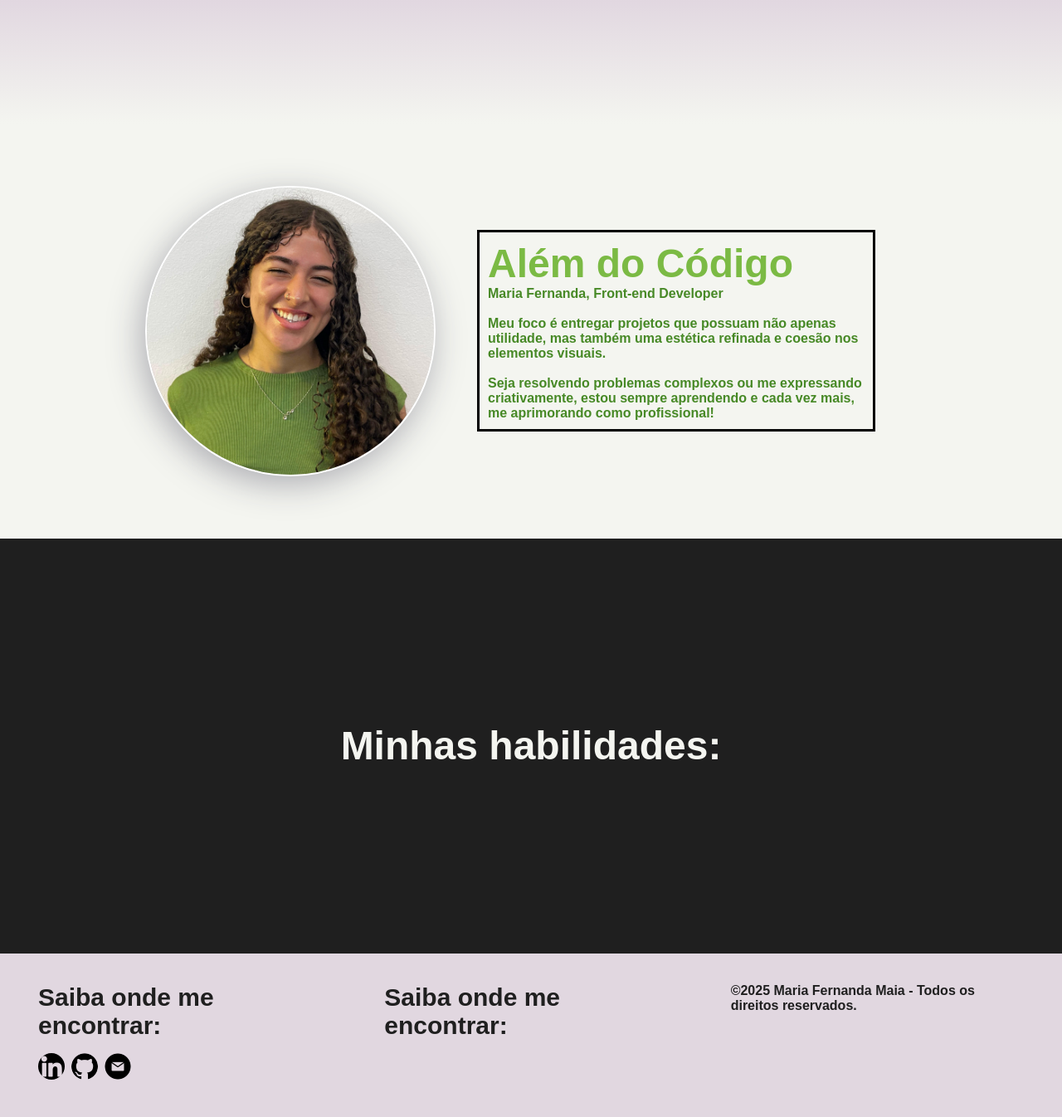
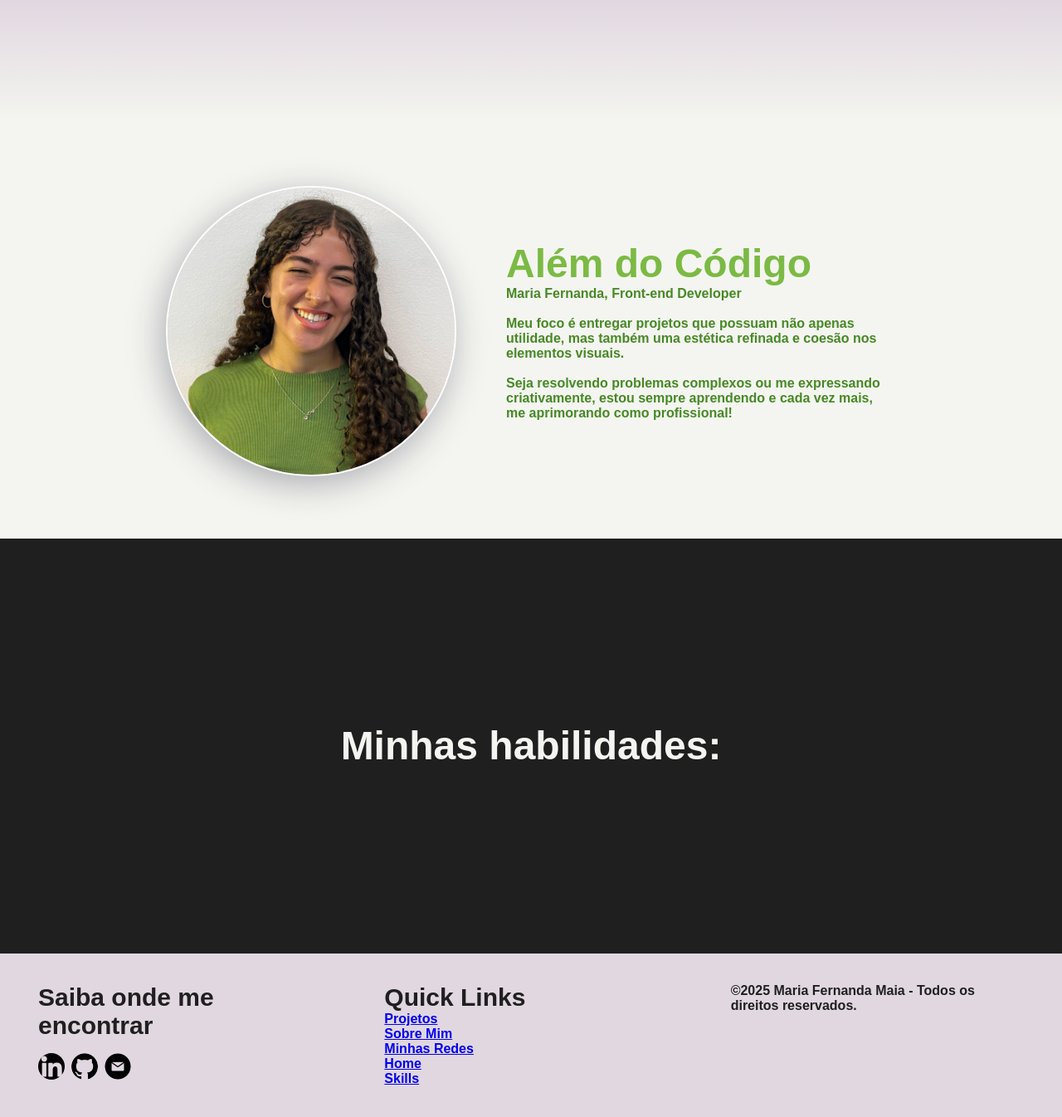
Before and after one commit to mafenandaup/Portifolio-dev, a React (Vite) app in the folder portifolio-main/: page / in a window 1280 px wide. Shown: the part 412-1758 px from the top of the page at 83% size. Built offline with nearby package versions, Linux system fonts and the light colour scheme; a web font is replaced by a local one.

Commit message:
refactor(routes fix later pls)

```diff
--- a/portifolio-main/src/pages/home/sections/About/About.css
+++ b/portifolio-main/src/pages/home/sections/About/About.css
@@ -28,7 +28,6 @@ h1 {
 article {
     width: 60vh;
     padding: 10px;
-    border: 3px solid black;
     color: var(--mantis);
 
 }
--- a/portifolio-main/src/pages/home/sections/About/About.jsx
+++ b/portifolio-main/src/pages/home/sections/About/About.jsx
@@ -11,8 +11,12 @@ function About() {
                     <p>Maria Fernanda, Front-end Developer</p><br />
                     <p>Meu foco é entregar projetos que possuam não apenas utilidade, mas também uma estética refinada e coesão nos elementos visuais. </p><br />
                     <p>Seja resolvendo problemas complexos ou me expressando criativamente, estou sempre aprendendo e cada vez mais, me aprimorando como profissional!  </p>
+                    <div className='formacao-cv'>
+                        <div className='formacao'></div>
+                        <div className='formacao'></div>
+                    </div>
                 </article>
-                <div className='formacao-cv'></div>
+
             </section>
         </>
     );
--- a/portifolio-main/src/pages/home/sections/Contact/Contact.jsx
+++ b/portifolio-main/src/pages/home/sections/Contact/Contact.jsx
@@ -1,14 +1,19 @@
 import './Contact.css'
+import React from 'react';
 import GHLogo from "../../../../assets/imgs/githubicon.png";
 import LKDLogo from "../../../../assets/imgs/linkedinicon.png";
 import EMAILLogo from "../../../../assets/imgs/emailicon.png";
+import { BrowserRouter as Router, Routes, Route } from 'react-router-dom';
+import Hero from "../../../../pages/home/sections/Hero"
+import About from "../../../../pages/home/sections/About"
+import Skills from "../../../../pages/home/sections/Skills"
 
 function Contact() {
     return (
         <>
             <footer>
                 <div className='social-media'>
-                    <h1>Saiba onde me encontrar:</h1>
+                    <h1>Saiba onde me encontrar</h1>
                     <div className='logos'>
                         <a href="https://www.linkedin.com/in/mariafpm/" target="_blank" aria-label='Linkedin' rel="noopener noreferrer"><img src={LKDLogo} className='logo-adjust' alt="lINKEDIN-LOGO" /></a>
                         <a href="https://github.com/mafenandaup" target="_blank" aria-label='Github' rel="noopener noreferrer"><img src={GHLogo} className='logo-adjust' alt="GITHUB-LOGO" /></a>
@@ -17,7 +22,12 @@ function Contact() {
                 </div>
                 <span></span>
                 <div className='social-media'>
-                    <h1>Saiba onde me encontrar:</h1>
+                    <h1>Quick Links</h1>
+                    <a href='#about'>Projetos</a>
+                    <a href='#about'>Sobre Mim</a>
+                    <a href='#contact'>Minhas Redes</a>
+                    <a href='#home'>Home</a>
+                    <a href='#contact'>Skills</a>
                 </div>
                 <span></span>
                 <div className='social-media' id='copyright'>
--- a/portifolio-main/src/pages/home/sections/Hero/Hero.jsx
+++ b/portifolio-main/src/pages/home/sections/Hero/Hero.jsx
@@ -7,6 +7,7 @@ function Hero() {
             <nav className='navbar'>
                 <div className='navbar-links'>
                     <a href='#home'>Home</a>
+                    <a href='#contact'>Skills</a>
                     <a href='#about'>Projetos</a>
                     <a href='#about'>Sobre Mim</a>
                     <a href='#contact'>Minhas Redes</a>
```
